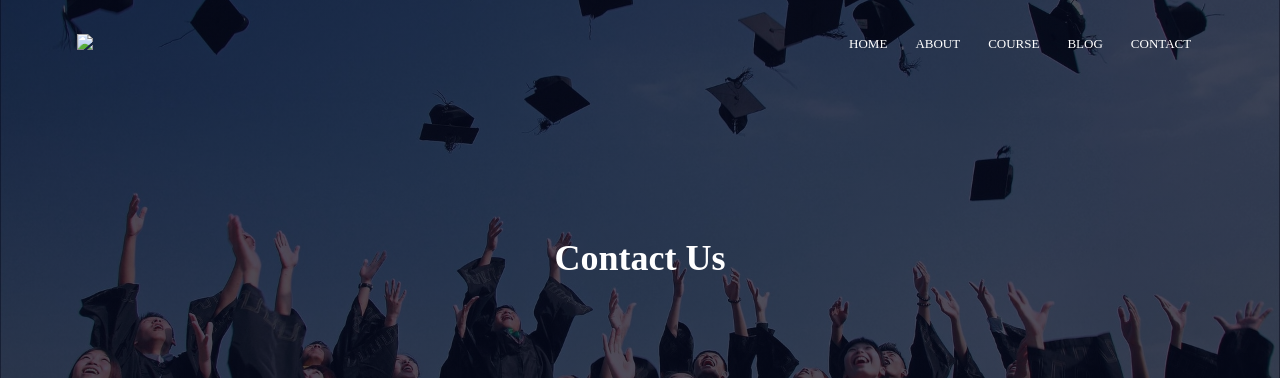
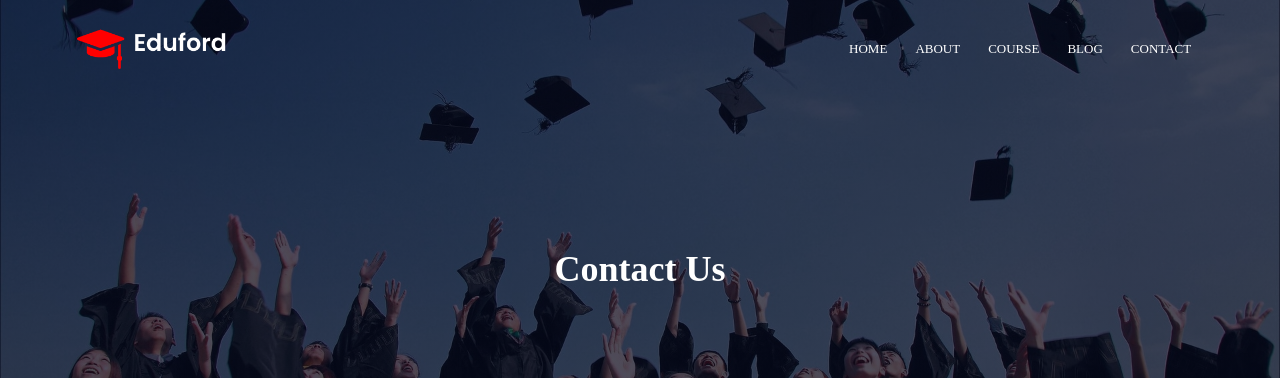
Before and after one commit to smartserverr/campus, a plain HTML site: page contact.html in a window 1280 px wide. Shown: the top 378 px of the page. Drawn offline with Linux system fonts and the light colour scheme; files whose address does not match are found by name.

Commit message:
Update contact.html
Signed-off-by: smartserverr <dkai9046@gmail.com>

```diff
--- a/contact.html
+++ b/contact.html
@@ -9,7 +9,7 @@
 	<body>
 		<section class="sub-header">
 			<nav>
-				<a href="index.html"><img src="images/logo.png"></a>
+				<a href="index.html"><img src="logo.png"></a>
 				<div class="nav-links" id="navLinks">
 					<i class="fa fa-times" onclick="hideMenu()"></i>
 					<ul>
```
